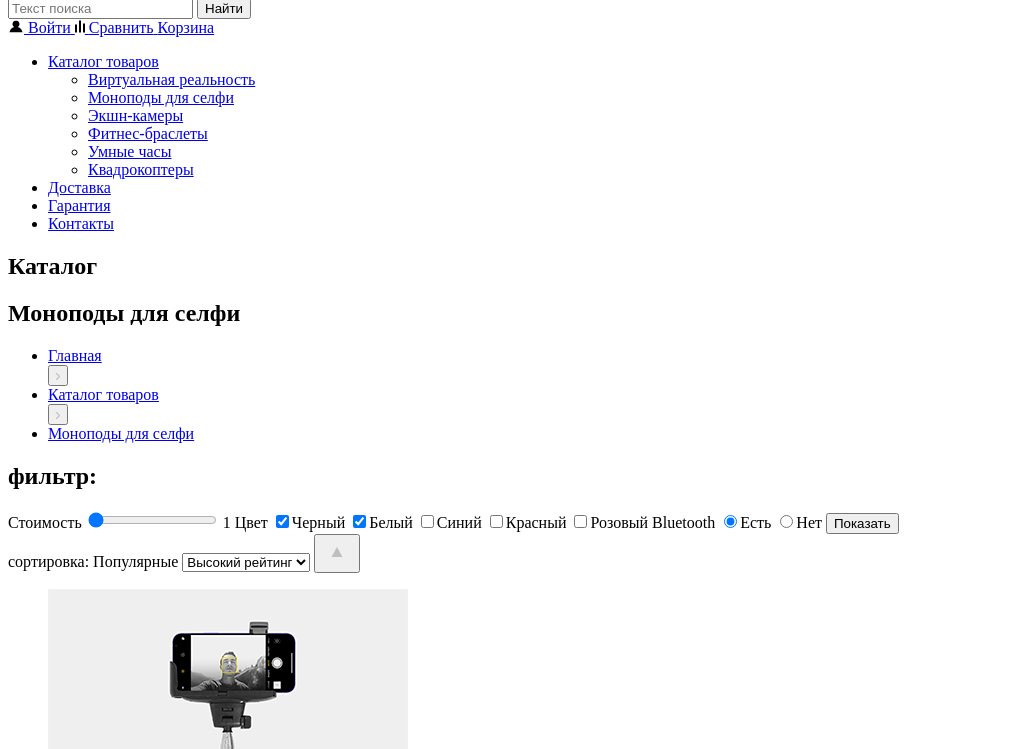
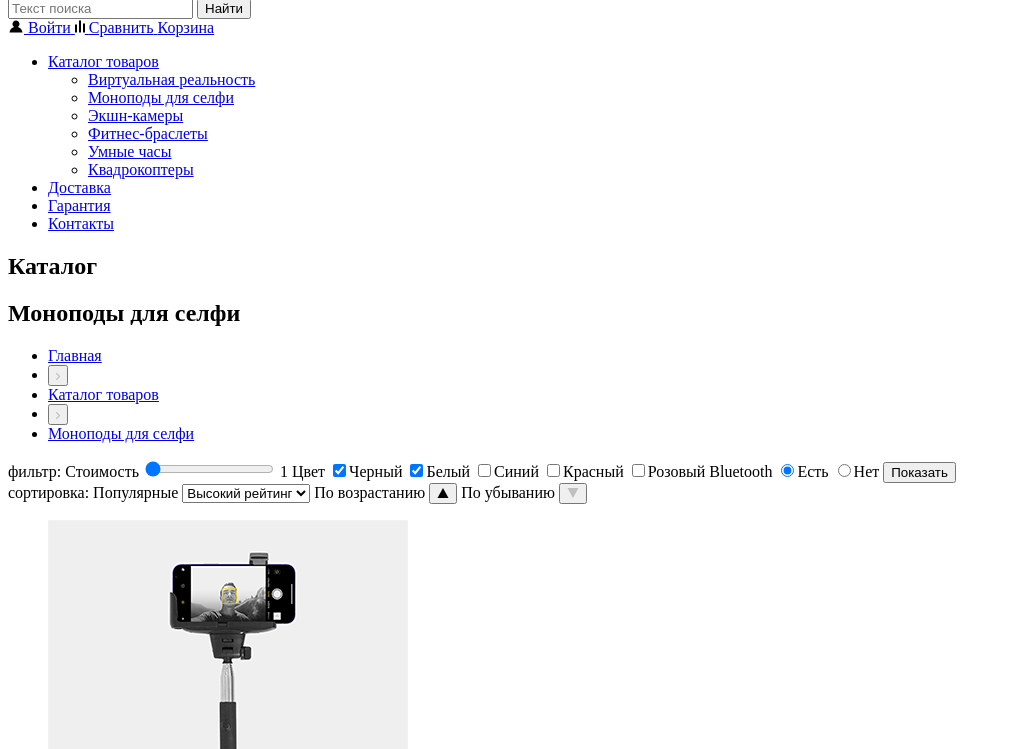
Before and after one commit to Lavrrusha/Device, a plain HTML site: page catalog.html in a window 1280 px wide. Shown: the part 51-800 px from the top of the page, without its empty margins (0-1011 px from the left). Drawn offline with Linux system fonts and the light colour scheme.

Commit message:
Доработана разметка

```diff
--- a/catalog.html
+++ b/catalog.html
@@ -32,9 +32,6 @@
             d="M1.5 12.389h13c-.2-2.6-2.1-4.8-4.7-5.5 1-.6 1.7-1.7 1.7-3 0-1.9-1.6-3.5-3.5-3.5s-3.5 1.6-3.5 3.5c0 1.3.7 2.4 1.7 3-2.6.7-4.5 2.9-4.7 5.5Z" />
         </g>
         <defs>
-          <clipPath id="a">
-            <path fill="#fff" d="M.5.389h15v12H.5z" />
-          </clipPath>
         </defs>
       </svg>
       <span class="header__link">Войти</span>
@@ -91,13 +88,14 @@
     </nav>
   </header>
 
+  <!-- bread-crumbs -->
 
   <section class="bread-crumbs">
     <h1 class="visually-hidden">Каталог</h1>
     <h2 class="bread-crumbs__title">Моноподы для селфи</h2>
     <ul class="bread-crumbs__list">
       <li class="bread-crumbs__link"><a href="#">Главная</a></li>
-      <button class="bread-crumbs__icon"><svg width="4" height="7" viewBox="0 0 4 7" fill="none"
+      <li class="bread-crumbs__icon"><button><svg width="4" height="7" viewBox="0 0 4 7" fill="none"
             xmlns="http://www.w3.org/2000/svg">
             <g opacity="0.2" clip-path="url(#clip0_67384_760)">
               <path
@@ -105,9 +103,9 @@
                 fill="black" />
             </g>
           </svg>
-      </button>
+        </button></li>
       <li class="bread-crumbs__link"><a href="#">Каталог товаров</a></li>
-      <button class="bread-crumbs__icon"><svg width="4" height="7" viewBox="0 0 4 7" fill="none"
+      <li class="bread-crumbs__icon"><button><svg width="4" height="7" viewBox="0 0 4 7" fill="none"
             xmlns="http://www.w3.org/2000/svg">
             <g opacity="0.2" clip-path="url(#clip0_67384_760)">
               <path
@@ -115,7 +113,7 @@
                 fill="black" />
             </g>
           </svg>
-      </button>
+        </button></li>
 
       <li class="bread-crumbs__link"><a href="#">Моноподы для селфи</a></li>
     </ul>
@@ -123,10 +121,12 @@
 
   <main class="main">
 
+    <!-- aside -->
+
     <section>
       <aside class="aside">
-        <h2 class="aside">фильтр:</h2>
         <form class="aside__form" action="#" method="post">
+          <label class="aside">фильтр:</label>
           <label class="aside__label">Стоимость</label>
           <input class="aside__range" type="range" value="1" min="1" max="5000"
             oninput="this.nextElementSibling.value = this.value">
@@ -148,6 +148,8 @@
       </aside>
     </section>
 
+    <!-- catalog -->
+
     <section class="catalog">
 
       <form class="catalog__form" action="#" method="post">
@@ -161,10 +163,18 @@
           <option class="catalog__option" value="beneficial">Выгодные</option>
         </select>
 
-        <button type="submit"><svg width="30" height="30" viewBox="0 0 30 30" fill="none"
-            xmlns="http://www.w3.org/2000/svg">
-            <g opacity="0.2" clip-path="url(#clip0_67428_689)">
-              <path d="M15 10L20.5 20H9.5" fill="black"/>
+        <label class="visually-hidden">По возрастанию</label>
+        <button class="catalog__icon" type="button">
+          <svg width="12" height="10" viewBox="0 0 12 10" fill="none" xmlns="http://www.w3.org/2000/svg">
+            <path d="M6 0L11.5 10H0.5" fill="black" />
+          </svg>
+        </button>
+
+        <label class="visually-hidden">По убыванию</label>
+        <button class="catalog__icon" type="button">
+          <svg width="12" height="10" viewBox="0 0 12 10" fill="none" xmlns="http://www.w3.org/2000/svg">
+            <g opacity="0.2" clip-path="url(#clip0_67428_693)">
+              <path d="M6 10L0.499999 9.61651e-07L11.5 0" fill="black" />
             </g>
             <defs>
             </defs>
@@ -201,6 +211,7 @@
           <span class="catalog__price">1 500 ₽</span>
         </li>
       </ul>
+      <a class="catalog__button" href="#">Загрузить ещё</a>
     </section>
 
   </main>
```
Lines whose indentation alone changed are shown as unchanged.
